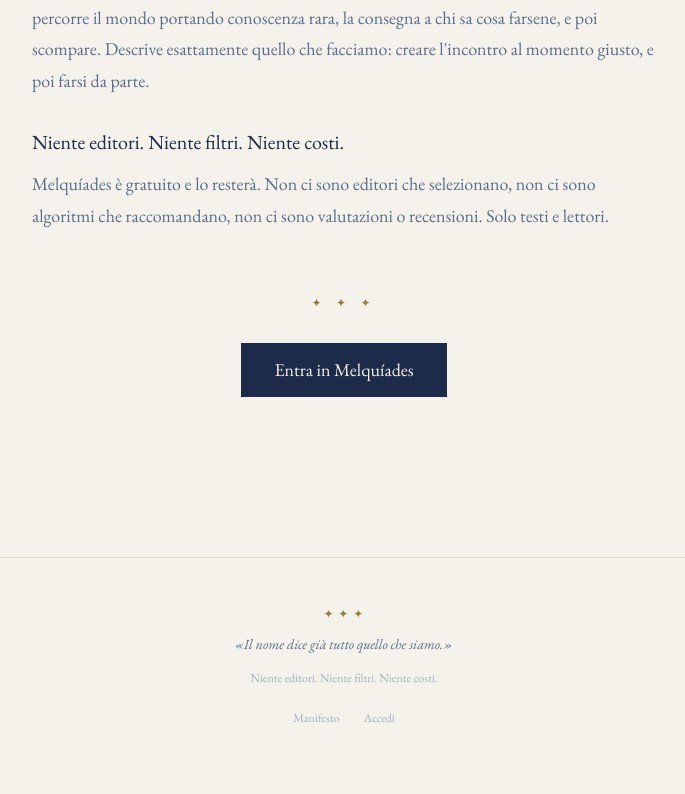
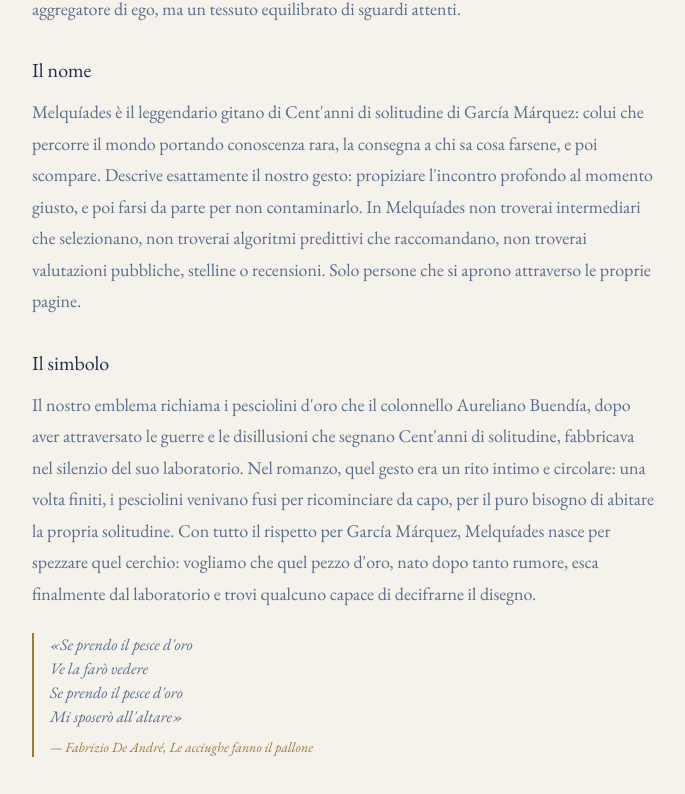
Before and after one commit to melquiadesscambi-star/melquiades, a Next.js app: page /manifesto in a window 1280 px wide. Shown: the part 1206-2000 px from the top of the page, without its empty margins (296-981 px from the left). Built offline with nearby package versions, Linux system fonts and the light colour scheme; no server answers.

Commit message:
content: aggiorna pagina manifesto

```diff
--- a/app/manifesto/page.tsx
+++ b/app/manifesto/page.tsx
@@ -14,27 +14,23 @@
         {[
           {
             titolo: 'Il problema',
-            testo: `Ci sono scrittori con un manoscritto nel cassetto. Non cercano un editore, non vogliono diventare famosi, non hanno bisogno di validazione commerciale. Vogliono solo che qualcuno legga quello che hanno scritto. Dall'altra parte ci sono lettori che vorrebbero leggere qualcosa di non ancora pubblicato — una voce nuda, che non ti vende nulla, che non ha passato filtri editoriali. Queste due persone spesso non si incontrano mai.`,
+            testo: `Ci sono persone che custodiscono parole nel cassetto, speranzose che uno sguardo affine incontri il loro manoscritto. Ci sono persone che cercano parole autentiche in cui sia possibile riconoscersi, come una voce nuda, intima, che non vende nulla. Eppure, in una società alimentata e modellata da legami superficiali, queste due solitudini restano isolate, non incontrandosi in nessun dove.`,
           },
           {
             titolo: 'La soluzione',
-            testo: `Melquíades è quel posto. Una piattaforma gratuita dove chi ha scritto incontra chi vuole leggere. Il matching è automatico e bidirezionale: ogni volta che arriva una nuova registrazione, il sistema cerca la corrispondenza più vecchia compatibile tra quelle in attesa. Quando la trova, scambia i contatti in entrambe le direzioni.`,
+            testo: `Melquíades vuole essere il luogo in cui queste solitudini cessano di vagare a vuoto. È uno spazio discreto e silenzioso, dove chi custodisce le parole incontra chi desidera riceverle. Dietro questo incontro si muove un meccanismo invisibile, volto a far combaciare le inclinazioni del lettore con la natura del manoscritto. Quando l'affinità si manifesta, Melquíades scambia i contatti in entrambe le direzioni.`,
           },
           {
-            titolo: 'La filosofia',
-            testo: `Da quel momento la piattaforma esce di scena. Non ospita i testi, non monitora le letture, non chiede feedback, non impone scadenze. Lo scrittore manda il manoscritto direttamente al lettore, nel modo che preferisce. Quello che nasce dopo — un'impressione, un confronto, forse un'amicizia letteraria — appartiene a loro, non a noi.`,
+            titolo: 'Il fulcro',
+            testo: `Il cuore di Melquíades vive fuori da Melquíades: non risiede nello scambio in sé, ma nel legame che nasce un istante dopo, quando la piattaforma si ritira e lascia spazio all'incontro. Condividere un proprio manoscritto significa mettere a nudo la propria anima; leggerlo, allora, diventa un rito di accoglienza. Tutto ciò che fiorisce a partire da quell'istante — che sia un'impressione, un confronto o qualcosa in più — appartiene alle persone, non a Melquíades.`,
           },
           {
             titolo: 'Il rito di passaggio',
-            testo: `Su Melquíades si entra leggendo. Ogni nuovo utente deve prima fare una richiesta di lettura. Solo dopo aver ricevuto il proprio match come lettore potrà caricare un manoscritto. Non è una limitazione: è una scelta di design consapevole. Chi arriva con un manoscritto passa prima dall'esperienza del lettore. Questo garantisce anche un equilibrio strutturale tra scrittori e lettori.`,
+            testo: `Su Melquíades si entra leggendo. Prima di poter condividere le proprie pagine, si è chiamati ad accogliere quelle di un altro. Solo dopo che questo primo incontro si è compiuto, si apre lo spazio per offrire il proprio manoscritto. Non è un vincolo tecnico, ma una scelta d'anima consapevole. Chi arriva con un manoscritto deve prima farsi custode dell'anima altrui. Questo esercizio di empatia iniziale garantisce che Melquíades non diventi un aggregatore di ego, ma un tessuto equilibrato di sguardi attenti.`,
           },
           {
             titolo: 'Il nome',
-            testo: `Melquíades è il personaggio di Cent'anni di solitudine di García Márquez: lo straniero che percorre il mondo portando conoscenza rara, la consegna a chi sa cosa farsene, e poi scompare. Descrive esattamente quello che facciamo: creare l'incontro al momento giusto, e poi farsi da parte.`,
-          },
-          {
-            titolo: 'Niente editori. Niente filtri. Niente costi.',
-            testo: `Melquíades è gratuito e lo resterà. Non ci sono editori che selezionano, non ci sono algoritmi che raccomandano, non ci sono valutazioni o recensioni. Solo testi e lettori.`,
+            testo: `Melquíades è il leggendario gitano di Cent'anni di solitudine di García Márquez: colui che percorre il mondo portando conoscenza rara, la consegna a chi sa cosa farsene, e poi scompare. Descrive esattamente il nostro gesto: propiziare l'incontro profondo al momento giusto, e poi farsi da parte per non contaminarlo. In Melquíades non troverai intermediari che selezionano, non troverai algoritmi predittivi che raccomandano, non troverai valutazioni pubbliche, stelline o recensioni. Solo persone che si aprono attraverso le proprie pagine.`,
           },
         ].map(sezione => (
           <div key={sezione.titolo}>
@@ -52,6 +48,40 @@
             </p>
           </div>
         ))}
+
+        {/* Il simbolo — sezione separata per gestire la citazione */}
+        <div>
+          <h2
+            className="font-serif font-normal text-xl mb-3"
+            style={{ color: 'var(--blu-notte)' }}
+          >
+            Il simbolo
+          </h2>
+          <p
+            className="font-serif leading-relaxed text-lg"
+            style={{ color: 'var(--blu-grigio)', lineHeight: '1.75' }}
+          >
+            Il nostro emblema richiama i pesciolini d&apos;oro che il colonnello Aureliano Buendía, dopo aver attraversato le guerre e le disillusioni che segnano Cent&apos;anni di solitudine, fabbricava nel silenzio del suo laboratorio. Nel romanzo, quel gesto era un rito intimo e circolare: una volta finiti, i pesciolini venivano fusi per ricominciare da capo, per il puro bisogno di abitare la propria solitudine. Con tutto il rispetto per García Márquez, Melquíades nasce per spezzare quel cerchio: vogliamo che quel pezzo d&apos;oro, nato dopo tanto rumore, esca finalmente dal laboratorio e trovi qualcuno capace di decifrarne il disegno.
+          </p>
+          <blockquote
+            className="font-serif italic mt-6 pl-4"
+            style={{
+              color: 'var(--blu-grigio)',
+              borderLeft: '2px solid var(--oro)',
+              lineHeight: '1.75',
+            }}
+          >
+            <p className="text-base">
+              «Se prendo il pesce d&apos;oro<br />
+              Ve la farò vedere<br />
+              Se prendo il pesce d&apos;oro<br />
+              Mi sposerò all&apos;altare»
+            </p>
+            <footer className="mt-2 text-sm" style={{ color: 'var(--oro)' }}>
+              — Fabrizio De André, <cite>Le acciughe fanno il pallone</cite>
+            </footer>
+          </blockquote>
+        </div>
       </div>
 
       <div className="mt-16 text-center">
```
